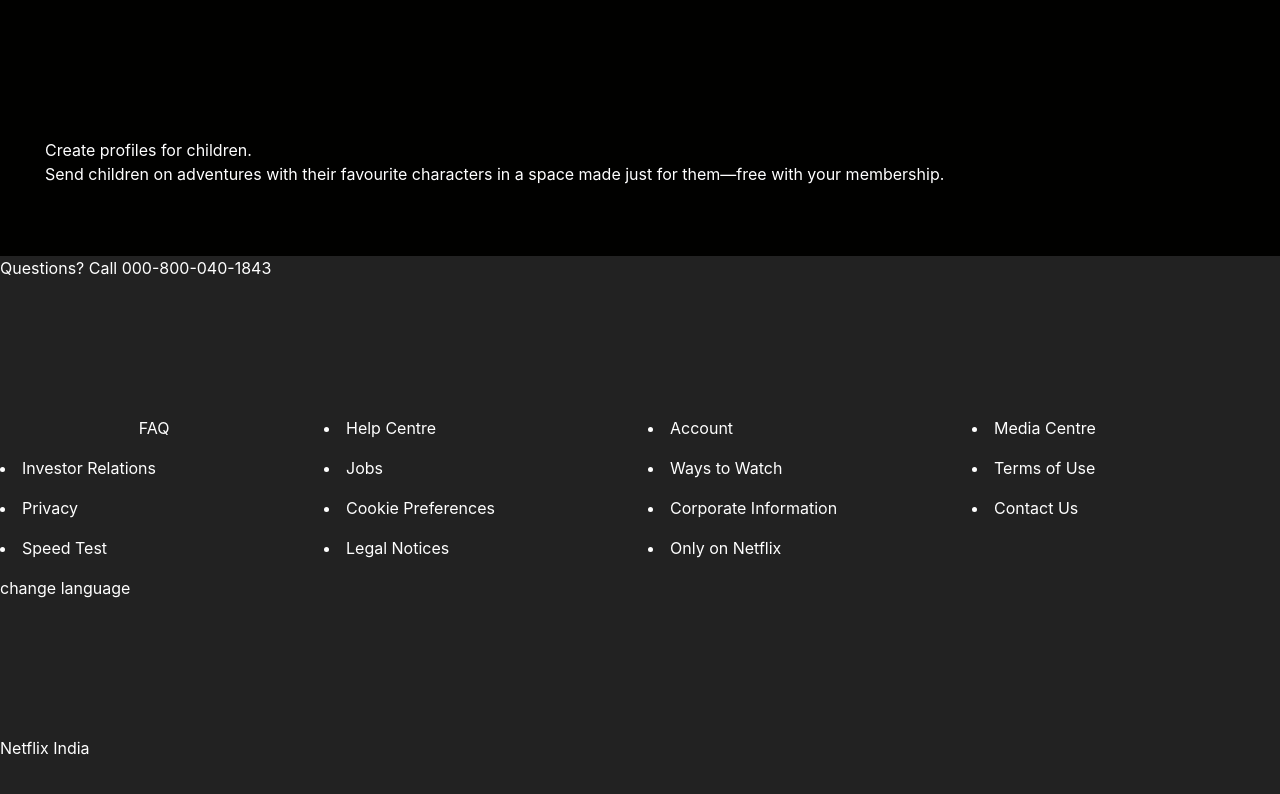
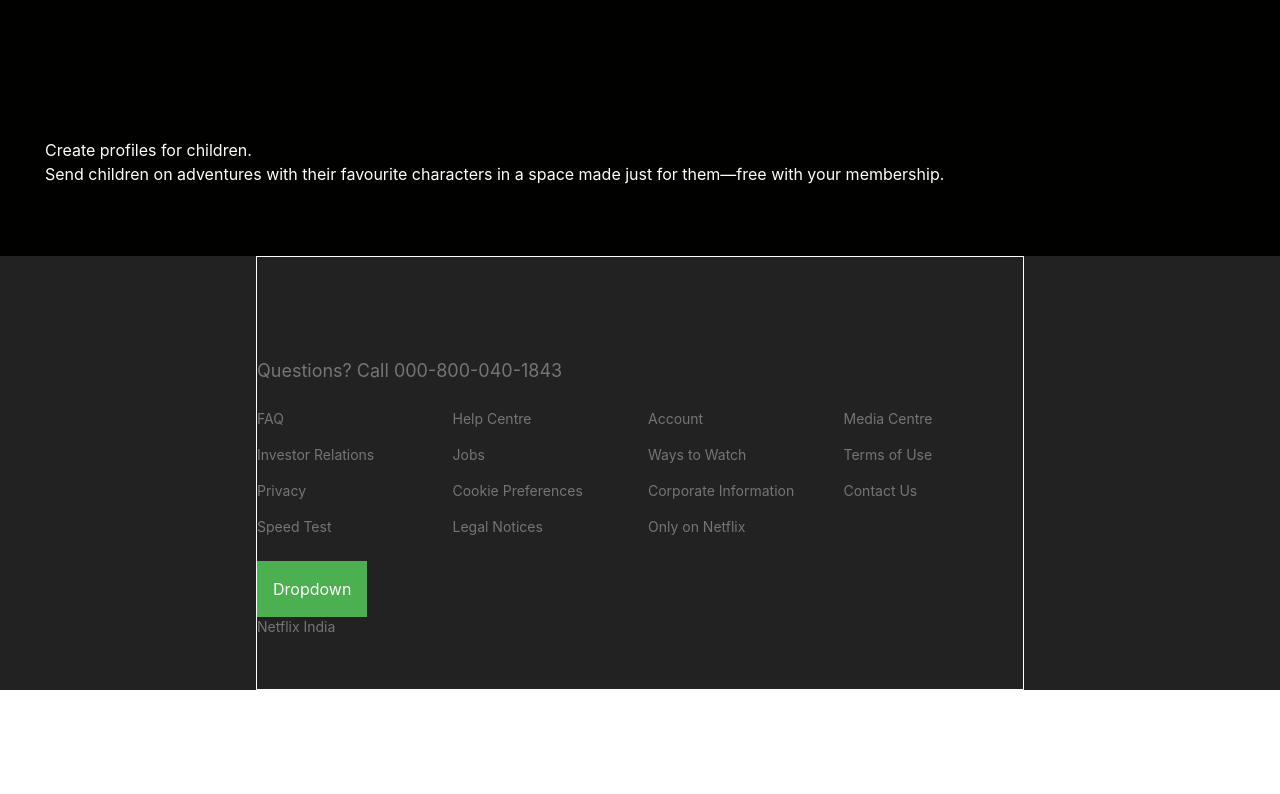
Before and after one commit to VishalTyagi098/netflix-clone-website, a Next.js app: page / in a window 1280 px wide. Shown: the part 1771-2565 px from the top of the page. After the commit the page ends 2461 px from the top, so only its background shows below. Built offline with nearby package versions, Linux system fonts and the light colour scheme.

Commit message:
Added dropdown btn

```diff
--- a/components/Footer/Footer.js
+++ b/components/Footer/Footer.js
@@ -1,35 +1,37 @@
 import React from 'react'
+import LangDropdown from '../Navbar/LangDropdown'
 
 function Footer() {
   return (
-    <div>
-      <div className="grid grid-rows-4 gap-4">
+    <div className='flex justify-center items-center'>
+      <div className="grid grid-rows-3 gap-6 border border-white w-3/5 text-[#757575]">
 
-        <div className="">Questions? Call 000-800-040-1843</div>
+        <div className="flex items-end text-lg">Questions? Call 000-800-040-1843</div>
 
-        <div className="grid grid-cols-4 gap-4">
-          <a href=""><li className="list-none text-center hover:border-b">FAQ</li></a>
-          <a href=""><li className="">Help Centre</li></a>
-          <a href=""><li className="">Account</li></a>
-          <a href=""><li className="">Media Centre</li></a>
-          <a href=""><li className="">Investor Relations</li></a>
-          <a href=""><li className="">Jobs</li></a>
-          <a href=""><li className="">Ways to Watch</li></a>
-          <a href=""><li className="">Terms of Use</li></a>
-          <a href=""><li className="">Privacy</li></a>
-          <a href=""><li className="">Cookie Preferences</li></a>
-          <a href=""><li className="">Corporate Information</li></a>
-          <a href=""><li className="">Contact Us</li></a>
-          <a href=""><li className="">Speed Test</li></a>
-          <a href=""><li className="">Legal Notices</li></a>
-          <a href=""><li className="">Only on Netflix</li></a>
+        <div className="grid grid-cols-4 gap-4 text-sm">
+          <a href=""><li className="list-none text-justify">FAQ</li></a>
+          <a href=""><li className="list-none text-justify">Help Centre</li></a>
+          <a href=""><li className="list-none text-justify">Account</li></a>
+          <a href=""><li className="list-none text-justify">Media Centre</li></a>
+          <a href=""><li className="list-none text-justify">Investor Relations</li></a>
+          <a href=""><li className="list-none text-justify">Jobs</li></a>
+          <a href=""><li className="list-none text-justify">Ways to Watch</li></a>
+          <a href=""><li className="list-none text-justify">Terms of Use</li></a>
+          <a href=""><li className="list-none text-justify">Privacy</li></a>
+          <a href=""><li className="list-none text-justify">Cookie Preferences</li></a>
+          <a href=""><li className="list-none text-justify">Corporate Information</li></a>
+          <a href=""><li className="list-none text-justify">Contact Us</li></a>
+          <a href=""><li className="list-none text-justify">Speed Test</li></a>
+          <a href=""><li className="list-none text-justify">Legal Notices</li></a>
+          <a href=""><li className="list-none text-justify">Only on Netflix</li></a>
         </div>
 
         <div className="">
-          change language
+          <div className=""><LangDropdown/></div>
+          <div className="text-sm">Netflix India</div>
         </div>
 
-        <div className="">Netflix India</div>
+
       </div>
     </div>
   )
--- /dev/null
+++ b/components/Navbar/LangDropdown.js
@@ -0,0 +1,19 @@
+import React from 'react'
+import css from './LangDropdown.module.css'
+
+function LangDropdown() {
+  return (
+    <div>
+      <div className={css.dropdown}>
+        <button className={css.dropbtn}>Dropdown</button>
+        <div className={css.dropcontent}>
+          <a href="">English</a>
+          <a href="">Hindi</a>
+        </div>
+      </div>
+
+    </div>
+  )
+}
+
+export default LangDropdown
--- /dev/null
+++ b/components/Navbar/LangDropdown.module.css
@@ -0,0 +1,36 @@
+.dropdown{
+  position: relative;
+  display: inline-block;
+}
+.dropbtn{
+  background-color: #4CAF50;
+  color: white;
+  padding: 16px;
+  font-size: 16px;
+  border: none;
+}
+.dropcontent{
+  display: none;
+  position: absolute;
+  background-color: #f9f9f9;
+  min-width: 160px;
+  box-shadow: 0px 8px 16px 0px rgba(0,0,0,0.2);
+  z-index: 1;
+}
+.dropcontent a{
+  color: black;
+  padding: 12px 16px;
+  text-decoration: none;
+  display: block;
+}
+.dropcontent a:hover{
+  background-color: #f1f1f1;
+}
+.dropdown:hover .dropcontent {
+  display: block;
+}
+
+/* Change the background color of the dropdown button when the dropdown content is shown */
+.dropdown:hover .dropbtn {
+  background-color: #3e8e41;
+}
```
